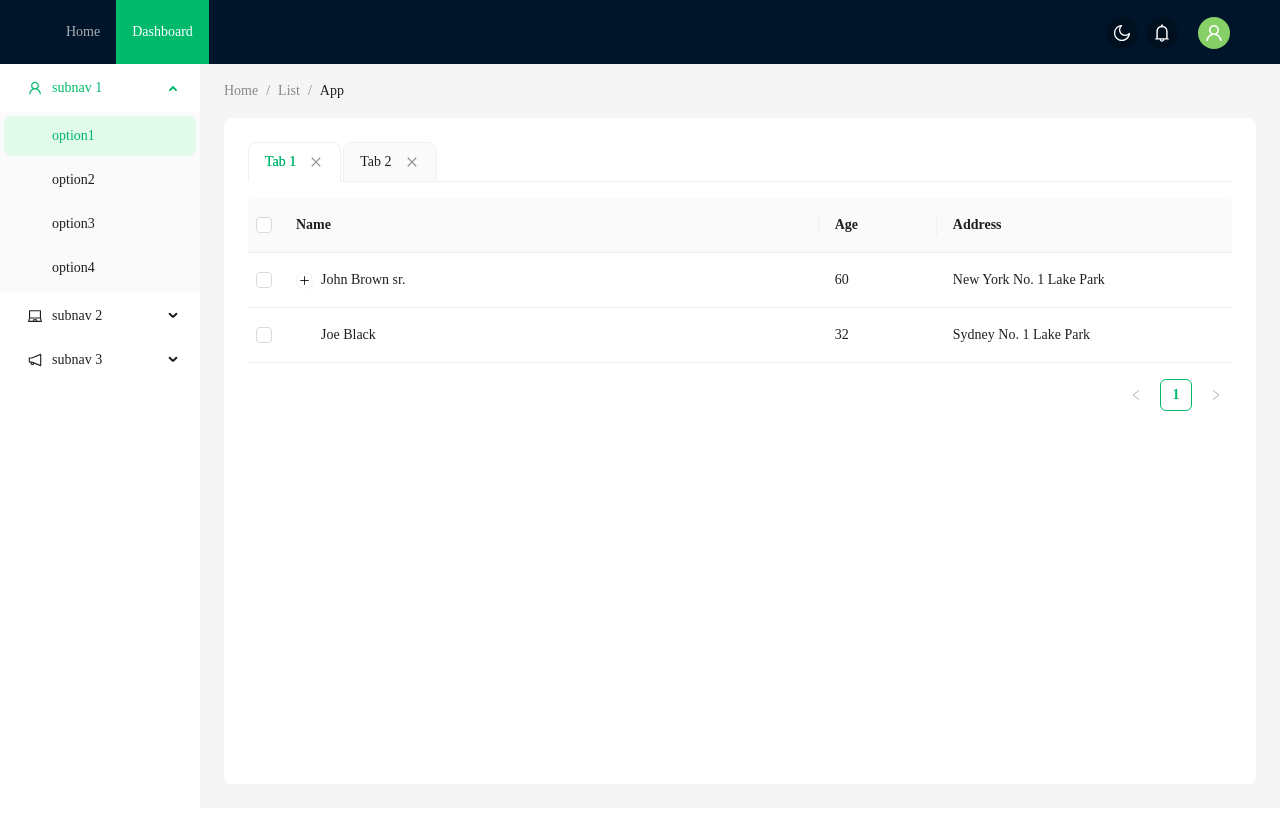
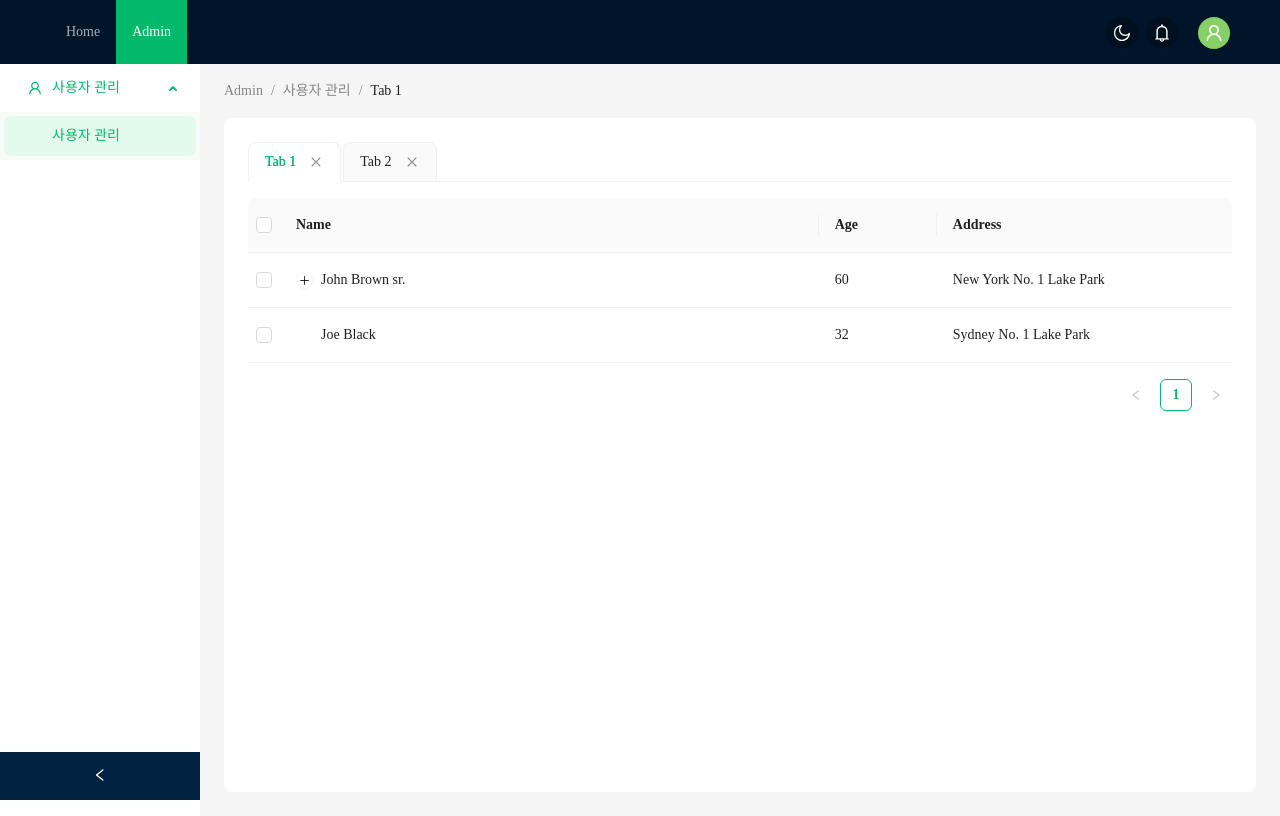
Before and after one commit to coldrain-f/antd-dashboard, a React (Create React App) app: page /dashboard in a window 1280 px wide. Built offline with nearby package versions, Linux system fonts and the light colour scheme.

Commit message:
Add: 레이아웃 컴포넌트 분리

```diff
--- a/src/CloudMain.tsx
+++ b/src/CloudMain.tsx
@@ -1,126 +1,40 @@
-import React from "react";
-import {
-  BellOutlined,
-  LaptopOutlined,
-  MoonOutlined,
-  NotificationOutlined,
-  UserOutlined,
-} from "@ant-design/icons";
-import type { MenuProps } from "antd";
-import {
-  Avatar,
-  Breadcrumb,
-  Col,
-  Layout,
-  Menu,
-  Popover,
-  Row,
-  Space,
-  theme,
-} from "antd";
+import React, { useState } from "react";
+import { Breadcrumb, Layout, theme } from "antd";
 
 import CloudTabs from "./CloudTabs";
+import CloudNavbar from "./CloudNavbar";
+import CloudSideNavbar from "./CloudSideNavbar";
 
 const { Header, Content, Sider } = Layout;
-
-const items1: MenuProps["items"] = [
-  { key: 1, label: "Home" },
-  { key: 2, label: "Dashboard" },
-];
-
-const items2: MenuProps["items"] = [
-  UserOutlined,
-  LaptopOutlined,
-  NotificationOutlined,
-].map((icon, index) => {
-  const key = String(index + 1);
-
-  return {
-    key: `sub${key}`,
-    icon: React.createElement(icon),
-    label: `subnav ${key}`,
-
-    children: new Array(4).fill(null).map((_, j) => {
-      const subKey = index * 4 + j + 1;
-      return {
-        key: subKey,
-        label: `option${subKey}`,
-      };
-    }),
-  };
-});
 
 const CloudMain: React.FC = () => {
   const {
     token: { colorBgContainer, borderRadiusLG },
   } = theme.useToken();
 
+  const [collapsed, setCollapsed] = useState(false);
+
   return (
     <Layout>
       <Header>
         <div className="demo-logo" />
-        <Row>
-          <Col span={22}>
-            <Menu
-              theme="dark"
-              mode="horizontal"
-              defaultSelectedKeys={["2"]}
-              items={items1}
-              style={{ flex: 1, minWidth: 0 }}
-            />
-          </Col>
-          <Col
-            span={2}
-            style={{
-              display: "flex",
-              justifyContent: "end",
-              alignItems: "center",
-            }}
-          >
-            <Space>
-              <a href="#">
-                <Avatar icon={<MoonOutlined />} />
-              </a>
-              <a>
-                <Avatar icon={<BellOutlined />} />
-              </a>
-              <Popover
-                placement="bottomRight"
-                title={"Profile"}
-                content={"Content"}
-                trigger={"click"}
-              >
-                <Avatar
-                  style={{
-                    backgroundColor: "#87d068",
-                    cursor: "pointer",
-                    marginLeft: "12px",
-                  }}
-                  icon={<UserOutlined />}
-                />
-              </Popover>
-            </Space>
-          </Col>
-        </Row>
+        <CloudNavbar />
       </Header>
       <Layout>
-        <Sider width={200} style={{ background: colorBgContainer }}>
-          <Menu
-            mode="inline"
-            defaultSelectedKeys={["1"]}
-            defaultOpenKeys={["sub1"]}
-            style={{
-              height: "93vh",
-              borderRight: 0,
-            }}
-            items={items2}
-          />
+        <Sider
+          width={200}
+          style={{ background: colorBgContainer }}
+          collapsible
+          collapsed={collapsed}
+          onCollapse={(value) => setCollapsed(value)}
+        >
+          <CloudSideNavbar />
         </Sider>
         <Layout style={{ padding: "0 24px 24px" }}>
           <Breadcrumb style={{ margin: "16px 0" }}>
-            <Breadcrumb.Item>Home</Breadcrumb.Item>
-            <Breadcrumb.Item>List</Breadcrumb.Item>
-            <Breadcrumb.Item>App</Breadcrumb.Item>
+            <Breadcrumb.Item>Admin</Breadcrumb.Item>
+            <Breadcrumb.Item>사용자 관리</Breadcrumb.Item>
+            <Breadcrumb.Item>Tab 1</Breadcrumb.Item>
           </Breadcrumb>
           <Content
             style={{
--- /dev/null
+++ b/src/CloudNavbar.tsx
@@ -0,0 +1,58 @@
+import { BellOutlined, MoonOutlined, UserOutlined } from "@ant-design/icons";
+import { Avatar, Col, Menu, MenuProps, Popover, Row, Space } from "antd";
+import React from "react";
+
+const CloudNavbar: React.FC = () => {
+  const items: MenuProps["items"] = [
+    { key: 1, label: "Home" },
+    { key: 2, label: "Admin" },
+  ];
+
+  return (
+    <Row>
+      <Col span={22}>
+        <Menu
+          theme="dark"
+          mode="horizontal"
+          defaultSelectedKeys={["2"]}
+          items={items}
+          style={{ flex: 1, minWidth: 0 }}
+        />
+      </Col>
+      <Col
+        span={2}
+        style={{
+          display: "flex",
+          justifyContent: "end",
+          alignItems: "center",
+        }}
+      >
+        <Space>
+          <a href="#">
+            <Avatar icon={<MoonOutlined />} />
+          </a>
+          <a>
+            <Avatar icon={<BellOutlined />} />
+          </a>
+          <Popover
+            placement="bottomRight"
+            title={"Profile"}
+            content={"Content"}
+            trigger={"click"}
+          >
+            <Avatar
+              style={{
+                backgroundColor: "#87d068",
+                cursor: "pointer",
+                marginLeft: "12px",
+              }}
+              icon={<UserOutlined />}
+            />
+          </Popover>
+        </Space>
+      </Col>
+    </Row>
+  );
+};
+
+export default CloudNavbar;
--- /dev/null
+++ b/src/CloudSideNavbar.tsx
@@ -0,0 +1,34 @@
+import React from "react";
+import { Menu, MenuProps } from "antd";
+import { UserOutlined } from "@ant-design/icons";
+
+const items: MenuProps["items"] = [
+  {
+    key: "USER_ADMIN_001",
+    icon: React.createElement(UserOutlined),
+    label: "사용자 관리",
+    children: [
+      {
+        key: "USER_ADMIN_001_1",
+        label: "사용자 관리",
+      },
+    ],
+  },
+];
+
+const CloudSideNavbar: React.FC = () => {
+  return (
+    <Menu
+      mode="inline"
+      defaultOpenKeys={["USER_ADMIN_001"]} // 부모
+      defaultSelectedKeys={["USER_ADMIN_001_1"]} // 자식
+      style={{
+        height: "88vh",
+        borderRight: 0,
+      }}
+      items={items}
+    />
+  );
+};
+
+export default CloudSideNavbar;
```
